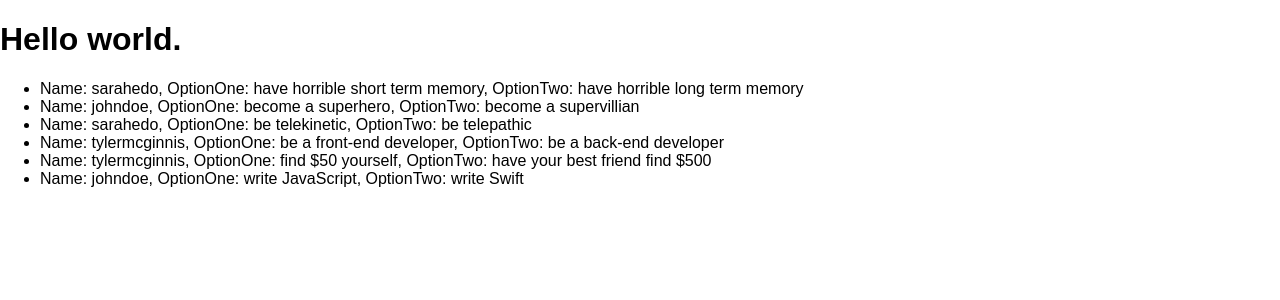
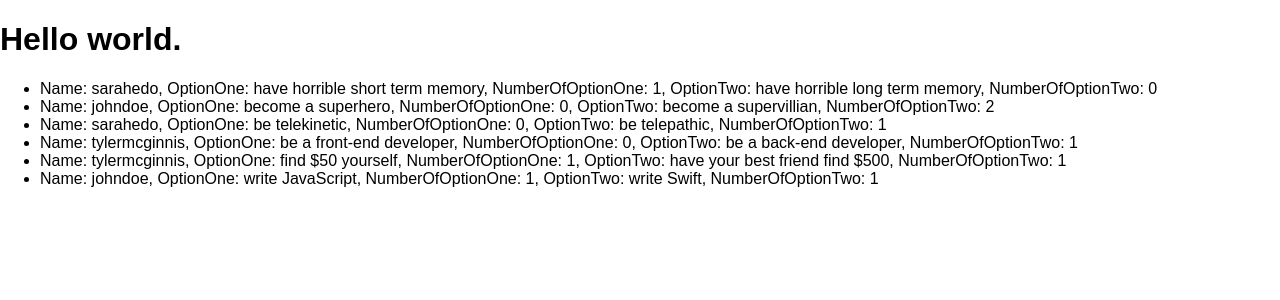
Before and after one commit to yuyi1000/reactnd-would-you-rather-app, a React (Create React App) app: page /home in a window 1280 px wide. Shown: the top 300 px of the page. Built offline with nearby package versions, Linux system fonts and the light colour scheme.

Commit message:
add answered questions panel to home page

```diff
--- a/src/components/AnsweredQuestion.js
+++ b/src/components/AnsweredQuestion.js
@@ -4,15 +4,25 @@ import { connect } from 'react-redux'
 class AnsweredQuestion extends Component {
 
   render() {
-
+    const { answeredQuestion } = this.props
 
     return (
-      <h3>
-        this is AnsweredQuestion.
-      </h3>
+      <div>
+        Name: {answeredQuestion.author},
+        OptionOne: {answeredQuestion.optionOne.text},
+        NumberOfOptionOne: {answeredQuestion.optionOne.votes.length},
+        OptionTwo: {answeredQuestion.optionTwo.text},
+        NumberOfOptionTwo: {answeredQuestion.optionTwo.votes.length}
+      </div>
     )
   }
 
 }
 
-export default connect()(AnsweredQuestion)
+function mapStateToProps ({ questions }, { questionId }) {
+  return {
+    answeredQuestion: questions[questionId]
+  }
+}
+
+export default connect(mapStateToProps)(AnsweredQuestion)
--- /dev/null
+++ b/src/components/AnsweredQuestions.js
@@ -0,0 +1,45 @@
+import React, { Component } from 'react'
+import { connect } from 'react-redux'
+import { getTotalVote } from '../utils/api'
+import AnsweredQuestion from './AnsweredQuestion'
+
+class AnsweredQuestions extends Component {
+
+  render() {
+
+    const { answeredQuestions } = this.props
+
+    return (
+      <div>
+
+        <ul>
+          {Object.keys(answeredQuestions).map((questionId) => (
+            <li key={questionId}>
+              <AnsweredQuestion questionId={questionId} />
+            </li>
+          ))}
+
+        </ul>
+
+      </div>
+    )
+  }
+
+}
+
+function mapStateToProps ({ questions }) {
+  return {
+    answeredQuestions: getAnseredQuestions(questions)
+  }
+}
+
+function getAnseredQuestions (questions) {
+  return Object.keys(questions)
+          .filter((questionId) => getTotalVote(questions[questionId]) !== 0)
+          .reduce((obj, questionId) => {
+            obj[questionId] = questions[questionId]
+            return obj
+          }, {})
+}
+
+export default connect(mapStateToProps)(AnsweredQuestions)
--- a/src/components/Home.js
+++ b/src/components/Home.js
@@ -1,13 +1,14 @@
 import React, { Component } from 'react'
 import { connect } from 'react-redux'
 import UnansweredQuestions from './UnansweredQuestions'
+import AnsweredQuestions from './AnsweredQuestions'
 
 class Home extends Component {
 
 
   render() {
     return (
-      <UnansweredQuestions />
+      <AnsweredQuestions />
     )
   }
 }
```
